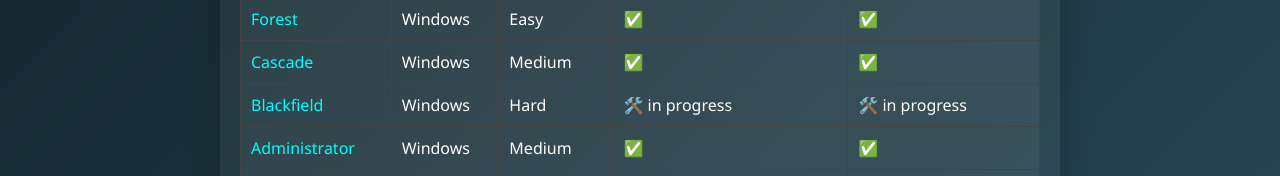
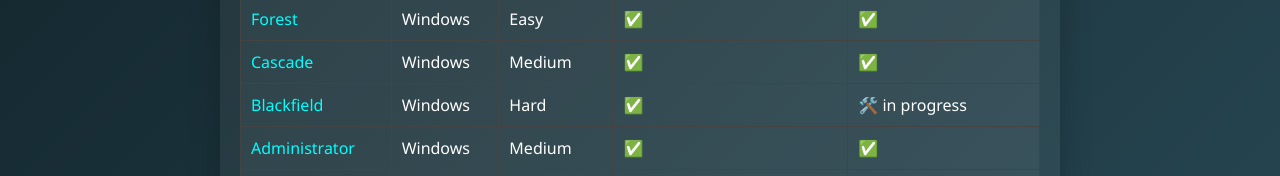
Before and after one commit to ch3ckkm8/personal_blog, a plain HTML site: page index.html in a window 1280 px wide. Shown: the part 505-681 px from the top of the page. Drawn offline with Linux system fonts and the light colour scheme.

Commit message:
Update index.html

```diff
--- a/index.html
+++ b/index.html
@@ -262,7 +262,7 @@
           <td><a href="cascade.html">Blackfield</a></td>
           <td>Windows</td>
           <td>Hard</td>
-          <td>🛠️ in progress</td>
+          <td>✅</td>
           <td>🛠️ in progress</td>
         </tr>
         <tr>
```
